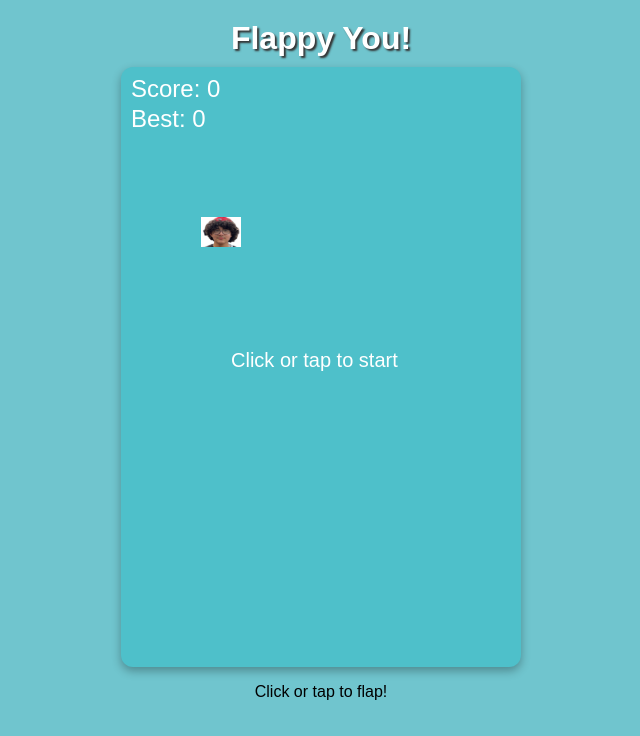
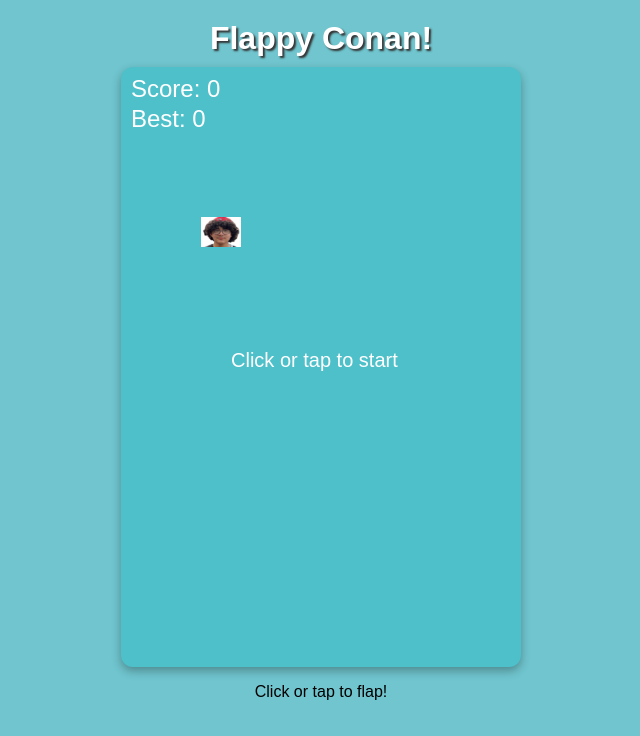
Before and after one commit to conandg21/flappy-conan, a plain HTML site: page index.html in a window 1280 px wide. Shown: the whole page, without its empty margins (319-959 px from the left). Drawn offline with Linux system fonts and the light colour scheme.

Commit message:
Update index.html

```diff
--- a/index.html
+++ b/index.html
@@ -7,7 +7,7 @@
   <link rel="stylesheet" href="style.css" />
 </head>
 <body>
-  <h1>Flappy You!</h1>
+  <h1>Flappy Conan!</h1>
   <canvas id="gameCanvas" width="400" height="600"></canvas>
   <p>Click or tap to flap!</p>
 
```
